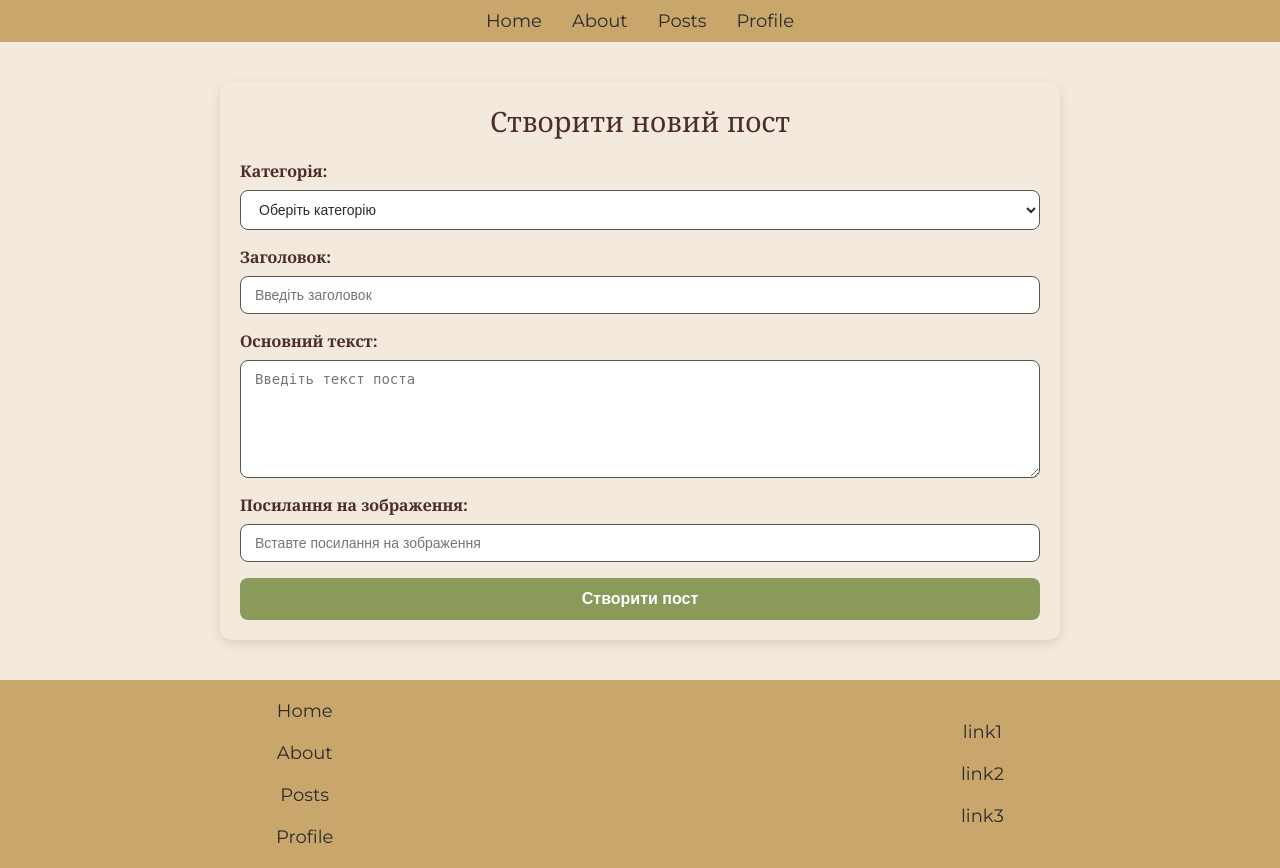
After one commit to AndriiPyrohovskyi/69Cent-frontend, a PHP site: page /pages/CreatePost/create_post.php in a window 1280 px wide. The commit adds this page. Run offline with PHP 8.4, Linux system fonts and the light colour scheme; some web fonts are replaced.

Commit message:
Implement author links in posts and previews, enhance post creation styles, and add filtering functionality for posts.

```diff
--- a/components/PopularAuthors/popular_authors.css
+++ b/components/PopularAuthors/popular_authors.css
@@ -72,3 +72,6 @@
 .see-more:hover {
     text-decoration: underline;
 }
+.author-link {
+    text-decoration: none;
+}
--- a/components/Post/post.css
+++ b/components/Post/post.css
@@ -11,6 +11,13 @@
     width: 100%;
     box-sizing: border-box;
 }
+
+.author-link {
+    text-decoration: none;
+}
+.post-link {
+    text-decoration: none;
+}
 .post-author-container {
     display: flex;
     flex-wrap: wrap;
@@ -19,6 +26,10 @@
     background-color: var(--tea-green);
     border-radius: 12px;
     padding: 16px;
+}
+.post-author-container:hover {
+    background-color: var(--caramel);
+    transition: background-color 0.3s ease;
 }
 
 .post-author-avatar-container {
--- a/components/Post/post.php
+++ b/components/Post/post.php
@@ -1,15 +1,17 @@
 <div class="post">
+        <a class="author-link" href="/pages/Profile/profile.php?id=<?= $post_data['author_id'] ?>">
             <div class="post-author-container">
                 <div class="post-author-avatar-container">
                     <img src="<?= $post_data['author_avatar'] ?>" alt="Author Avatar" class="post-author-avatar">
                 </div>
                 <div class="post-author-info-container">
-                <h1 class="post-author-name">Автор: <?= $post_data['author_name'] ?> </h1>
+                    <h1 class="post-author-name">Автор: <?= $post_data['author_name'] ?></h1>
                     <h2 class="post-author-date">Дата реєстрації: <?= $post_data['author_date'] ?> </h2>
                     <h3 class="post-author-role">Роль: <?= $post_data['author_role'] ?></h3>
                     <h3 class="post-author-carma">Карма: <?= $post_data['author_сarma'] ?></h3>
                 </div>
             </div>
+        </a>
         <div class="post-content-container">
                 <h1 class="post-content-title"> <?= $post_data['post_title'] ?> </h1>
                 <h2 class="post-content-text"> <?= $post_data['post_text'] ?> </h2>
--- a/components/PostPreview/post_preview.css
+++ b/components/PostPreview/post_preview.css
@@ -13,6 +13,9 @@
     align-items: center;
     gap: 12px;
     margin-bottom: 12px;
+    background-color: var(--tea-green);
+    border-radius: 8px;
+    padding: 8px;
 }
 
 .preview-avatar {
--- a/components/PostPreview/post_preview.php
+++ b/components/PostPreview/post_preview.php
@@ -1,21 +1,24 @@
 <?php include_once __DIR__ . '/../../helpers.php'; ?>
 
 <div class="post-preview">
+    <a class="author-link" href="/pages/Profile/profile.php?id=<?= $post_data['author_id'] ?>">
         <div class="preview-header">
             <img src="<?= $post_data['author_avatar'] ?>" alt="Author Avatar" class="preview-avatar">
             <span class="preview-time"><?= htmlspecialchars(getRelativeTime($post_data['post_created_at'])) ?></span>
             <span class="preview-author"><?= $post_data['author_name'] ?></span>
         </div>
+    </a>
+    <a class="post-link" href="/pages/PostView/post_view.php?id=<?= $post_data['post_id'] ?>" class="preview-read-more">
         <h2 class="preview-title"><?= htmlspecialchars($post_data['post_title']) ?></h2>
         <p class="preview-text">
             <?= implode(' ', array_slice(explode(' ', strip_tags($post_data['post_text'])), 0, 10)) ?>...
-        <a href="post.php?id=<?= $post_data['id'] ?>" class="preview-read-more">Дивитись далі</a>
         </p>
 
         <div class="image-blur-wrapper">
             <div class="image-blur-bg" style="background-image: url('<?= $post_data['post_image'] ?>');"></div>
             <img src="<?= $post_data['post_image'] ?>" alt="Post Image" class="image-foreground">
         </div>
+    </a>
 
     <div class="preview-bottom">
         <span class="post-category"><?= $post_data['post_category'] ?></span>
--- a/components/ProfileCard/profile_card.php
+++ b/components/ProfileCard/profile_card.php
@@ -16,6 +16,7 @@
             <p><strong>Email:</strong> <?= htmlspecialchars($profile_user['email']) ?></p>
             <p><strong>Роль:</strong> <?= htmlspecialchars($profile_user['role']) ?></p>
             <p><strong>Зареєстровано:</strong> <?= date('d.m.Y H:i', strtotime($profile_user['created_at'])) ?></p>
+            <p><strong>Карма:</strong> <?= number_format($profile_user['karma'], 0, '.', ' ') ?> карми</p>
             <div class="form-actions">
                 <?php if ($current_user['id'] === $profile_user['id']): ?>
                     <button type="submit" name="<?= $isEditing ? 'save' : 'edit' ?>" class="edit-button">
--- /dev/null
+++ b/pages/CreatePost/create_post.css
@@ -0,0 +1,72 @@
+.create-post-page {
+    max-width: 800px;
+    margin: 40px auto;
+    padding: 20px;
+    background-color: var(--cream);
+    border-radius: 12px;
+    box-shadow: 0 4px 12px rgba(0, 0, 0, 0.1);
+}
+
+.create-post-page h1 {
+    font-size: 28px;
+    color: var(--coffee-dark);
+    text-align: center;
+    margin-bottom: 20px;
+}
+
+.create-post-form {
+    display: flex;
+    flex-direction: column;
+    gap: 16px;
+}
+
+.form-group {
+    display: flex;
+    flex-direction: column;
+    gap: 8px;
+}
+
+.form-group label {
+    font-size: 16px;
+    color: var(--coffee-dark);
+    font-weight: bold;
+}
+
+.form-group input,
+.form-group select,
+.form-group textarea {
+    padding: 10px 14px;
+    border: 1px solid var(--gray-text);
+    border-radius: 8px;
+    font-size: 14px;
+    color: var(--text-dark);
+    background-color: white;
+    outline: none;
+    transition: border-color 0.2s;
+}
+
+.form-group input:focus,
+.form-group select:focus,
+.form-group textarea:focus {
+    border-color: var(--caramel);
+}
+
+textarea {
+    resize: vertical;
+}
+
+.submit-btn {
+    padding: 12px 20px;
+    background-color: var(--tea-green);
+    color: white;
+    font-size: 16px;
+    font-weight: bold;
+    border: none;
+    border-radius: 8px;
+    cursor: pointer;
+    transition: background-color 0.2s;
+}
+
+.submit-btn:hover {
+    background-color: var(--deep-green);
+}
--- /dev/null
+++ b/pages/CreatePost/create_post.php
@@ -0,0 +1,39 @@
+<?php
+$title = "Create Post";
+ob_start();
+
+$categories = ['Технології', 'Кіно', 'Книги', 'Меми', 'Наука', 'Спорт'];
+?>
+
+<div class="create-post-page">
+    <h1>Створити новий пост</h1>
+    <form method="post" action="/api/posts/create" class="create-post-form">
+        <div class="form-group">
+            <label for="category">Категорія:</label>
+            <select id="category" name="category" required>
+                <option value="" disabled selected>Оберіть категорію</option>
+                <?php foreach ($categories as $category): ?>
+                    <option value="<?= htmlspecialchars($category) ?>"><?= htmlspecialchars($category) ?></option>
+                <?php endforeach; ?>
+            </select>
+        </div>
+        <div class="form-group">
+            <label for="title">Заголовок:</label>
+            <input type="text" id="title" name="title" placeholder="Введіть заголовок" required>
+        </div>
+        <div class="form-group">
+            <label for="content">Основний текст:</label>
+            <textarea id="content" name="content" rows="6" placeholder="Введіть текст поста" required></textarea>
+        </div>
+        <div class="form-group">
+            <label for="image_url">Посилання на зображення:</label>
+            <input type="url" id="image_url" name="image_url" placeholder="Вставте посилання на зображення">
+        </div>
+        <button type="submit" class="submit-btn">Створити пост</button>
+    </form>
+</div>
+
+<?php
+$content = ob_get_clean();
+include '../../layout.php';
+?>
--- a/pages/Posts/posts.css
+++ b/pages/Posts/posts.css
@@ -53,7 +53,19 @@
     color: var(--coffee-dark);
     font-size: 14px;
 }
+.filter-btn {
+    padding: 10px 16px;
+    background-color: var(--berry);
+    color: white;
+    border: none;
+    border-radius: 8px;
+    cursor: pointer;
+    font-size: 1rem;
+}
 
+.filter-btn:hover {
+    background-color: var(--deep-green);
+}
 .create-post-btn {
     position: fixed;
     bottom: 24px;
--- a/style.css
+++ b/style.css
@@ -8,6 +8,7 @@
 @import '/components/CategoryCard/category_card.css';
 @import '/components/LikeCard/like_card.css';
 @import '/components/ProfileCard/profile_card.css';
+@import '/pages/CreatePost/create_post.css';
 :root {
     --coffee-dark: #4B2E2B;
     --cream: #F3E9DC;
```
Also changed, not shown: components/PopularAuthors/popular_authors.php (+7 -5 lines), pages/PostView/post_view.php (added, +30 -0 lines), pages/Posts/posts.js (added, +28 -0 lines), pages/Posts/posts.php (+57 -17 lines), pages/Profile/profile.php (+8 -4 lines). Lines whose indentation alone changed are shown as unchanged.
